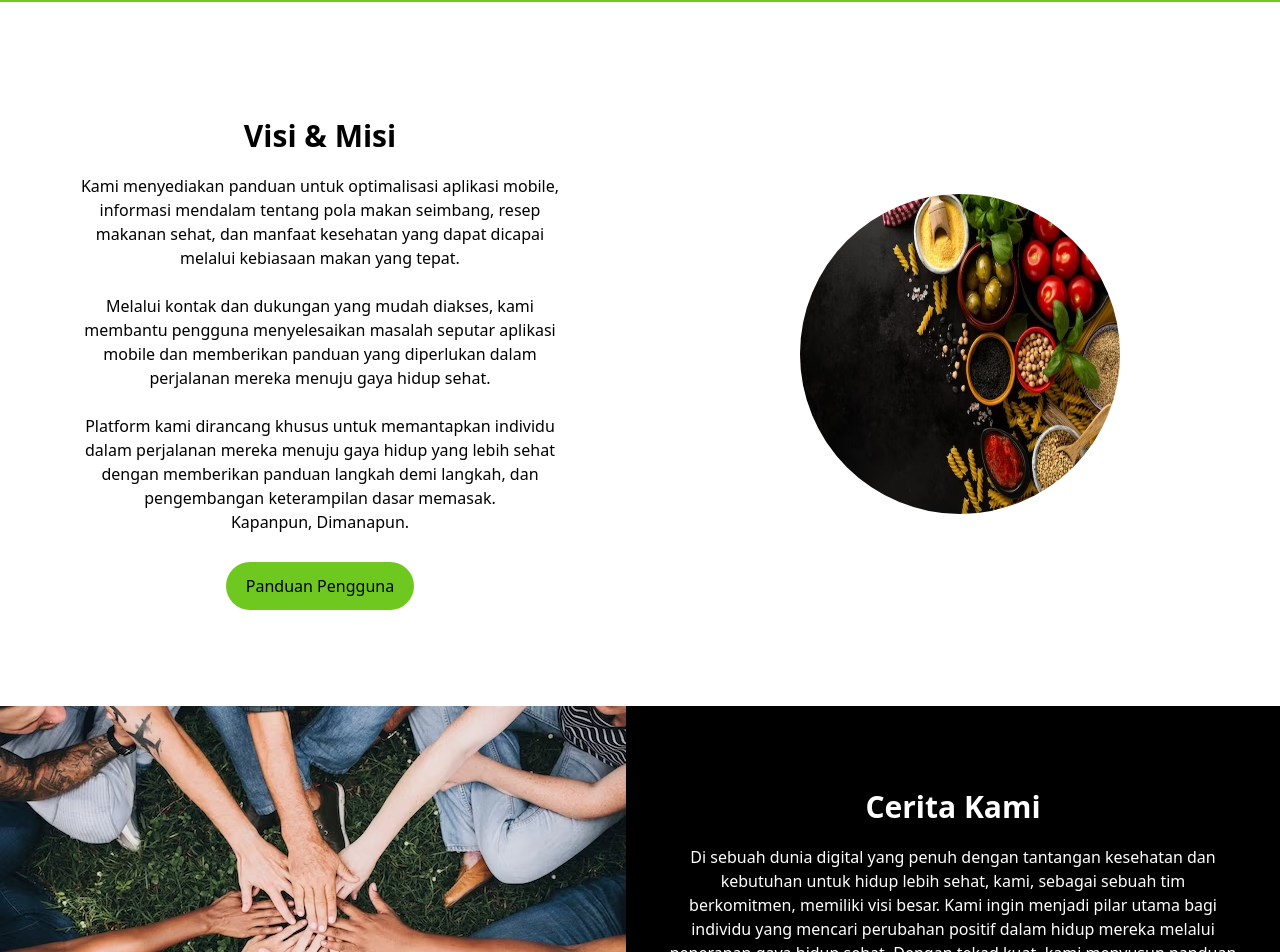
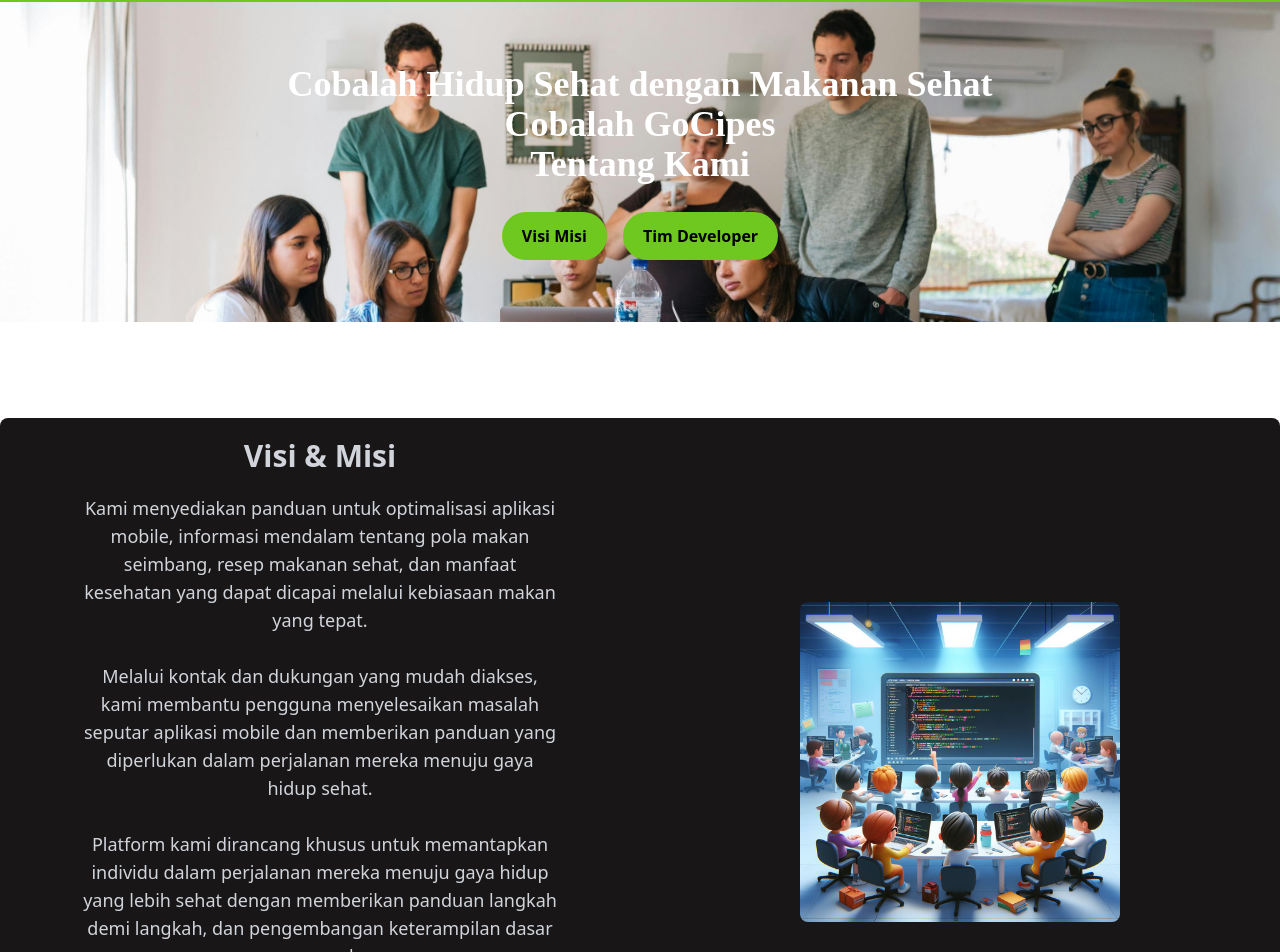
Before and after one commit to BeCipes/Web-Development, a React (Vite) app: page /about in a window 1280 px wide. Shown: the part 70-1022 px from the top of the page. Built offline with nearby package versions, Linux system fonts and the light colour scheme.

Commit message:
bismillah

```diff
--- a/src/Pages/About.jsx
+++ b/src/Pages/About.jsx
@@ -3,24 +3,46 @@
 
 const About = () => {
   return (
+    <html className="scroll-smooth">
       <div className="">
         <Navbar />
+        <div className="h-80 bg-cover bg-[url(public/assets/teamwork.jpg)] flex flex-col items-center justify-center">
+          <p className="font-poppins text-4xl font-bold text-white text-shadow-lg px-48 text-center">
+            Cobalah Hidup Sehat dengan Makanan Sehat <br /> Cobalah GoCipes{" "}
+            <br /> Tentang Kami
+          </p>
+          <div className="flex space-x-4">
+            <a href="#slide1" className="data-te-smooth-scroll-init">
+              <button className="items-center bg-grab hover:bg-slate-100 mt-7 rounded-full px-5 py-3 font-semibold text-black">
+                Visi Misi
+              </button>
+            </a>
+            <a href="#slide2" className="data-te-smooth-scroll-init">
+              <button className="items-center bg-grab hover:bg-slate-100 mt-7 rounded-full px-5 py-3 font-semibold text-black">
+                Tim Developer
+              </button>
+            </a>
+          </div>
+        </div>
 
-      <div className="flex w-full items-center justify-center flex-col pt-24  pb-24">
-        <div className="flex items-center justify-center w-full ">
-          <div className="text-center w-1/2 px-20 text-black">
+        <div
+          id="slide1"
+          className="flex w-full items-center justify-center flex-col pt-24   pb-24"
+        >
+          <div className="flex items-center justify-center bg-hitam rounded-lg  w-full ">
+            <div className="text-center  rounded-lg w-1/2 px-20 text-gray-300">
               <h2 className="text-3xl  mt-5 font-semibold">Visi & Misi</h2>
-            <h3 className=" mt-5">
+              <h3 className=" text-lg mt-5">
                 Kami menyediakan panduan untuk optimalisasi aplikasi mobile,
                 informasi mendalam tentang pola makan seimbang, resep makanan
-              sehat, dan manfaat kesehatan yang dapat dicapai melalui kebiasaan
-              makan yang tepat.
+                sehat, dan manfaat kesehatan yang dapat dicapai melalui
+                kebiasaan makan yang tepat.
                 <br />
                 <br />
                 Melalui kontak dan dukungan yang mudah diakses, kami membantu
                 pengguna menyelesaikan masalah seputar aplikasi mobile dan
-              memberikan panduan yang diperlukan dalam perjalanan mereka menuju
-              gaya hidup sehat.
+                memberikan panduan yang diperlukan dalam perjalanan mereka
+                menuju gaya hidup sehat.
                 <br />
                 <br />
                 Platform kami dirancang khusus untuk memantapkan individu dalam
@@ -28,47 +50,54 @@
                 memberikan panduan langkah demi langkah, dan pengembangan
                 keterampilan dasar memasak.
               </h3>
-            <h2 className="">Kapanpun, Dimanapun.</h2>
+              <h2 className="text-lg">Kapanpun, Dimanapun.</h2>
               <a href="/panduan">
-              <button className=" bg-grab hover:bg-slate-100 mt-7 rounded-full px-5 py-3 text-black">
+                <button className=" mb-8 bg-grab hover:bg-slate-100 mt-7 rounded-full px-5 py-3 font-semibold text-black">
                   Panduan Pengguna
                 </button>
               </a>
             </div>
             <div className="w-1/2 flex-1  pl-40">
               <img
-              className="rounded-full w-80 h-80"
-              src="public/assets/Landingpage1.jpg"
+                className="rounded-lg w-80 h-80"
+                src="public/assets/about.jpeg"
                 alt="Landing Page"
               />
             </div>
           </div>
         </div>
 
-      <div className="flex w-full items-center justify-center flex-col  bg-black">
+        <div className="flex w-full items-center justify-center flex-col  bg-hitam">
           <div className="flex items-center justify-center w-full ">
             <div>
-            <img src="public/assets/community.jpg" alt="community" />
+              <img
+                src="public/assets/community.jpg"
+                alt="community"
+                className="rounded-lg"
+              />
             </div>
             <div className="text-center flex-1 text-white w-1/2 px-10">
               <h2 className="text-3xl  mt-5 font-semibold">Cerita Kami</h2>
               <h3 className=" mt-5">
-              Di sebuah dunia digital yang penuh dengan tantangan kesehatan dan
-              kebutuhan untuk hidup lebih sehat, kami, sebagai sebuah tim
+                Di sebuah dunia digital yang penuh dengan tantangan kesehatan
+                dan kebutuhan untuk hidup lebih sehat, kami, sebagai sebuah tim
                 berkomitmen, memiliki visi besar. Kami ingin menjadi pilar utama
                 bagi individu yang mencari perubahan positif dalam hidup mereka
                 melalui penerapan gaya hidup sehat. Dengan tekad kuat, kami
                 menyusun panduan yang rinci untuk mengoptimalkan penggunaan
-              aplikasi mobile, memberikan informasi mendalam tentang pola makan
-              seimbang, serta berbagi resep makanan sehat dan manfaat kesehatan
-              yang dapat dicapai melalui kebiasaan makan yang tepat. Kapanpun,
-              Dimanapun.
+                aplikasi mobile, memberikan informasi mendalam tentang pola
+                makan seimbang, serta berbagi resep makanan sehat dan manfaat
+                kesehatan yang dapat dicapai melalui kebiasaan makan yang tepat.
+                Kapanpun, Dimanapun.
               </h3>
             </div>
           </div>
         </div>
 
-      <div className="text-center text-black justify-center mt-20 ">
+        <div
+          id="slide2"
+          className="text-center text-black justify-center mt-20 "
+        >
           <h1 className="text-3xl  mt-5 font-semibold">Tim Developer</h1>
         </div>
 
@@ -198,6 +227,7 @@
         </div>
         <Footer />
       </div>
+    </html>
   );
 };
 
--- a/src/Pages/ContactUs.jsx
+++ b/src/Pages/ContactUs.jsx
@@ -65,19 +65,19 @@
       </div>
       <div className="flex justify-center">
         <img
-          className="flex justify-center p-5 m-5 w-24 h-24 "
+          className="flex justify-center p-5 m-5 w-20 h-20 "
           src="public/assets/fb.png"
         />
         <img
-          className="flex justify-center p-5 m-5 w-24 h-24 "
+          className="flex justify-center p-5 m-5 w-20 h-20 "
           src="public/assets/twitter.png"
         />
         <img
-          className="flex justify-center p-5 m-5 w-24 h-24 "
+          className="flex justify-center p-5 m-5 w-20 h-20 "
           src="public/assets/instagram.png"
         />
         <img
-          className="flex justify-center p-5 m-5 w-24 h-24 "
+          className="flex justify-center p-5 m-5 w-20 h-20 "
           src="public/assets/wa.png"
         />
       </div>
```
Also changed, not shown: tailwind.config.js (+5 -5 lines), public/assets/about.jpeg (added), public/assets/teamwork.jpg (added). Lines whose indentation alone changed are shown as unchanged.
